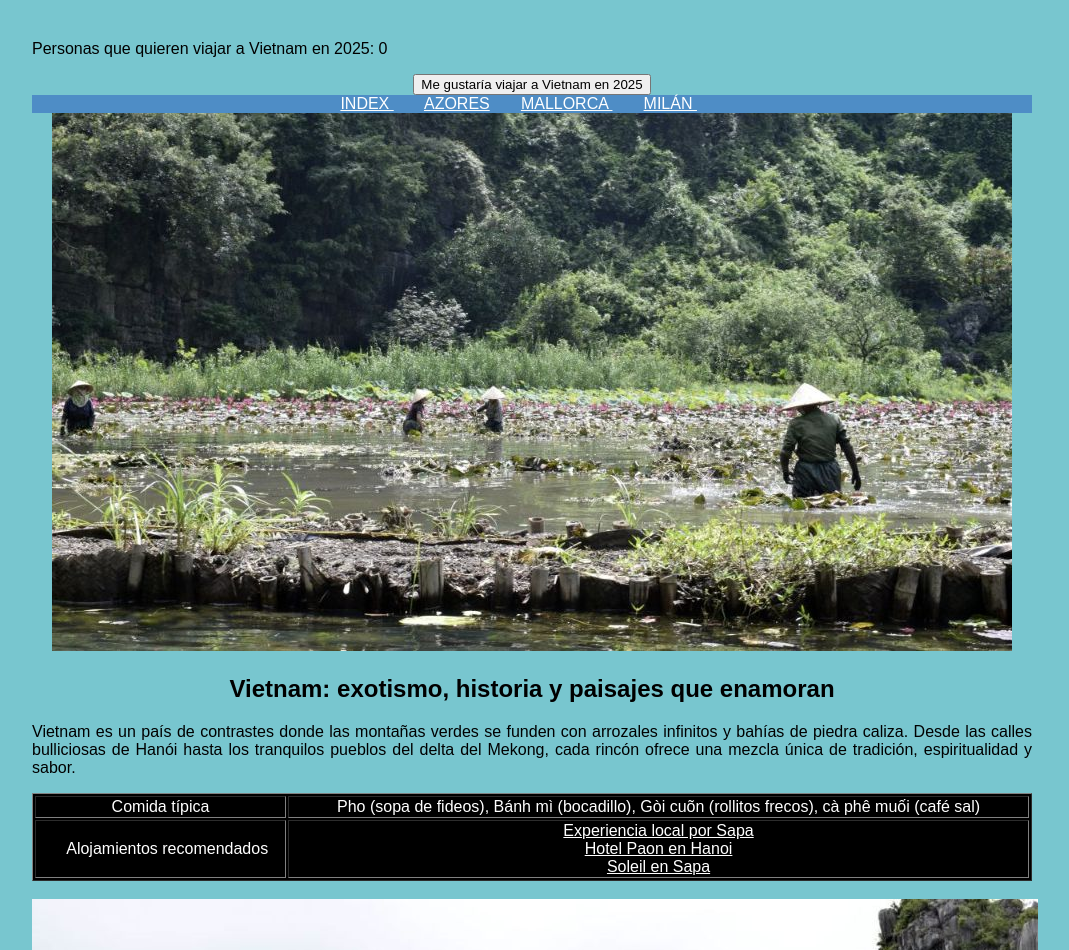
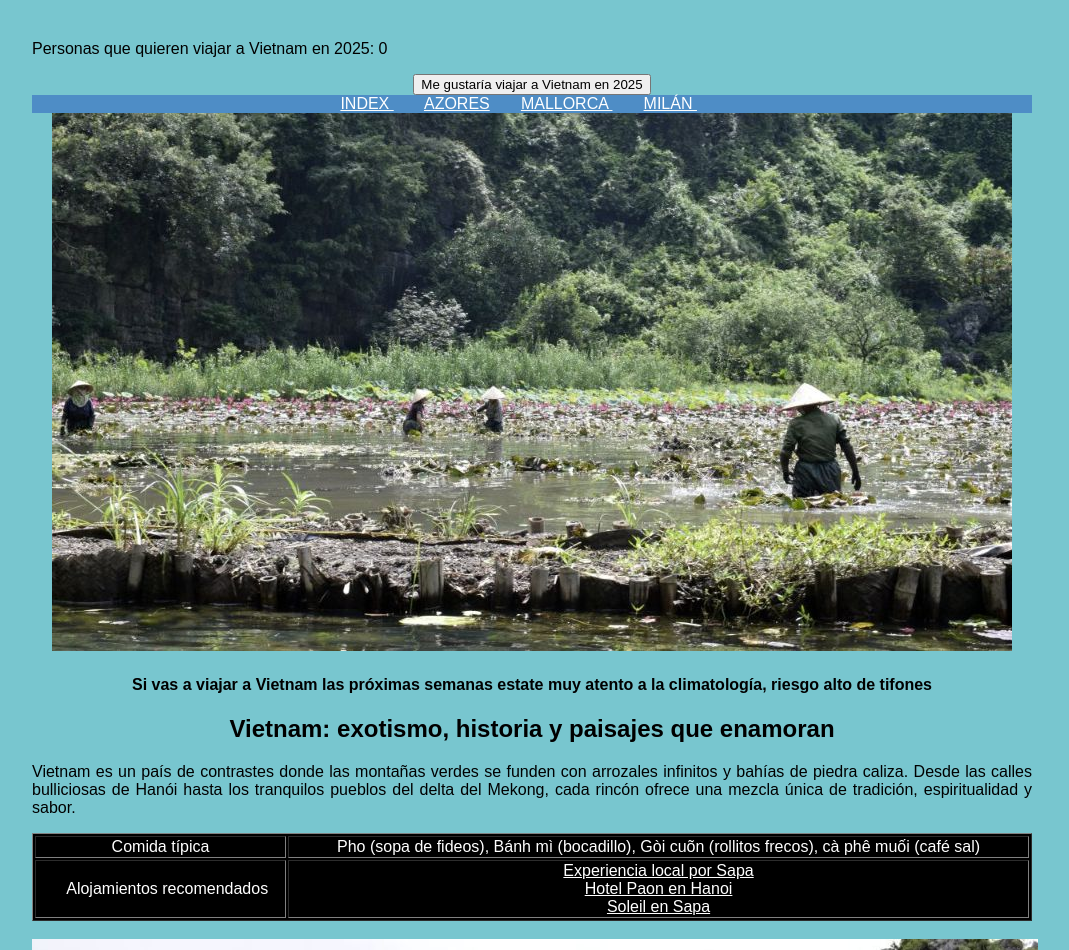
Before and after one commit to svaras-birt/svaras_ConJava, a plain HTML site: page vietnam.html in a window 1280 px wide. Shown: the part 150-1100 px from the top of the page, without its empty margins (108-1177 px from the left). Drawn offline with Linux system fonts and the light colour scheme.

Commit message:
Add files via upload

```diff
--- a/vietnam.html
+++ b/vietnam.html
@@ -22,6 +22,7 @@
 	<a href="milan.html"> MILÁN </a>&#160;&#160;&#160;&#160;&#160;&#160;
 	</nav>
 <img src="imagenes/vietnam2.jpg" alt="trabajadores en arrozal" class="portada">
+<h4> Si vas a viajar a Vietnam las próximas semanas estate muy atento a la climatología, riesgo alto de tifones </h4>
 <h2>Vietnam: exotismo, historia y paisajes que enamoran</h2> <!-- Descripción del país -->
 <p>Vietnam es un país de contrastes donde las montañas verdes se funden con arrozales infinitos y bahías de piedra caliza. Desde las calles bulliciosas de Hanói hasta los tranquilos pueblos del delta del Mekong, cada rincón ofrece una mezcla única de tradición, espiritualidad y sabor.</p>
 <table border="1"> <!-- Tabla para ordenar contenidos, enlace a los alojamientos-->
```
